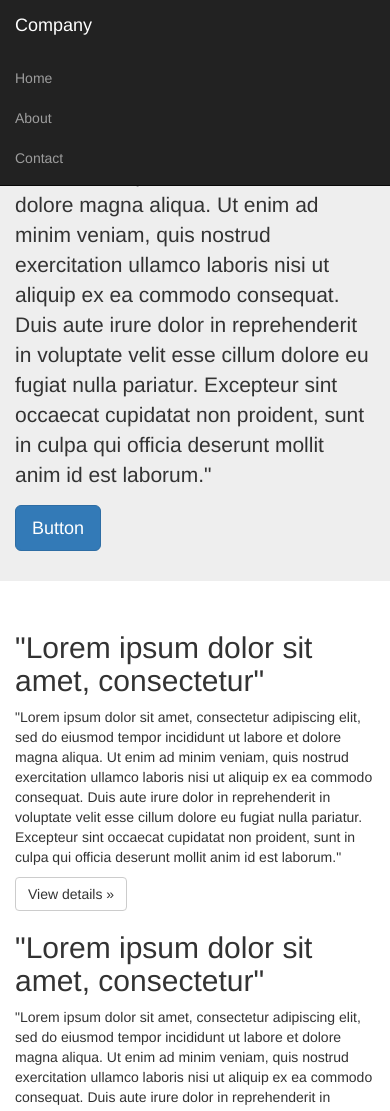
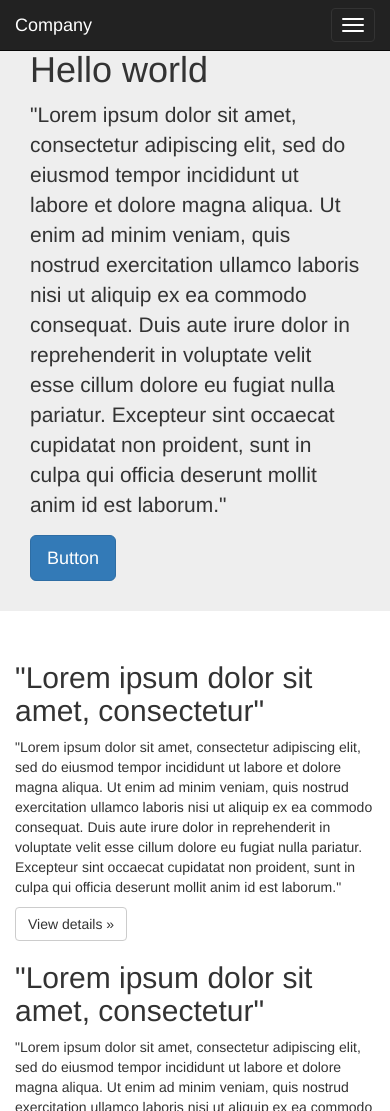
Before and after one commit to decolorette/boticelli, a plain HTML site: page layout.html in a window 390 px wide. Shown: the top 1111 px of the page. Drawn offline with nearby package versions, Linux system fonts and the light colour scheme.

Commit message:
Added local js

```diff
--- a/layout.html
+++ b/layout.html
@@ -4,24 +4,41 @@
 	<meta charset="utf-8">
 	<meta http-equiv="X-UA-Compatible" content="IE=edge">
 	<meta name="viewport" content="width=device-width, initial-scale=1">
+
+	<title>Boticelli Template</title>
+	<link rel="stylesheet" href="css/bootstrap.min.css">
 	<link rel="stylesheet" type="text/css" href="css/style.css">
-	<title>Boticelli Template</title>
-	<link rel="stylesheet" href="https://maxcdn.bootstrapcdn.com/bootstrap/3.3.2/css/bootstrap.min.css">
 </head>
 <body>
 	<!-- Navigation -->
 	<nav class="navbar navbar-fixed-top navbar-inverse">
+
 		<div class="container">
+
 			<div class="navbar-header">
+				<button type="button" class="navbar-toggle collapsed" data-toggle="collapse" data-target="#evantai-navbar-collapse">
+					<span class="sr-only">Toggle navigation</span>
+					<span class="icon-bar"></span>
+					<span class="icon-bar"></span>
+					<span class="icon-bar"></span>
+				</button>
 				<a class="navbar-brand" href="#">Company</a>
 			</div>
+
+
+			<!-- Collect the nav links, forms, and other content for toggling -->
+			<div class="collapse navbar-collapse" id="evantai-navbar-collapse">
+
 				<div id="navbar">
 					<ul class="nav navbar-nav">
-					<li><a href="#">Home</a></li>
+						<li class="active"><a href="#">Home</a></li>
+
+
 						<li><a href="#">About</a></li>
 						<li><a href="#">Contact</a></li>
 					</ul>
 				</div>
+			</div><!-- /.navbar-collapse -->
 		</div>
 	</nav>
 	<!-- Jumbotron -->
@@ -71,5 +88,9 @@
 			Id licensed, documentation under CC BY 3.0.</p>
 		</div>
 	</footer>
+	<!-- jQuery (necessary for Bootstrap's JavaScript plugins) -->
+	<script src="https://ajax.googleapis.com/ajax/libs/jquery/1.11.2/jquery.min.js"></script>
+	<!-- Include all compiled plugins (below), or include individual files as needed -->
+	<script src="js/bootstrap.min.js"></script>
 </body>
 </html>
```
Also changed, not shown: css/bootstrap.min.css (added), js/bootstrap.min.js (added). Lines whose indentation alone changed are shown as unchanged.
